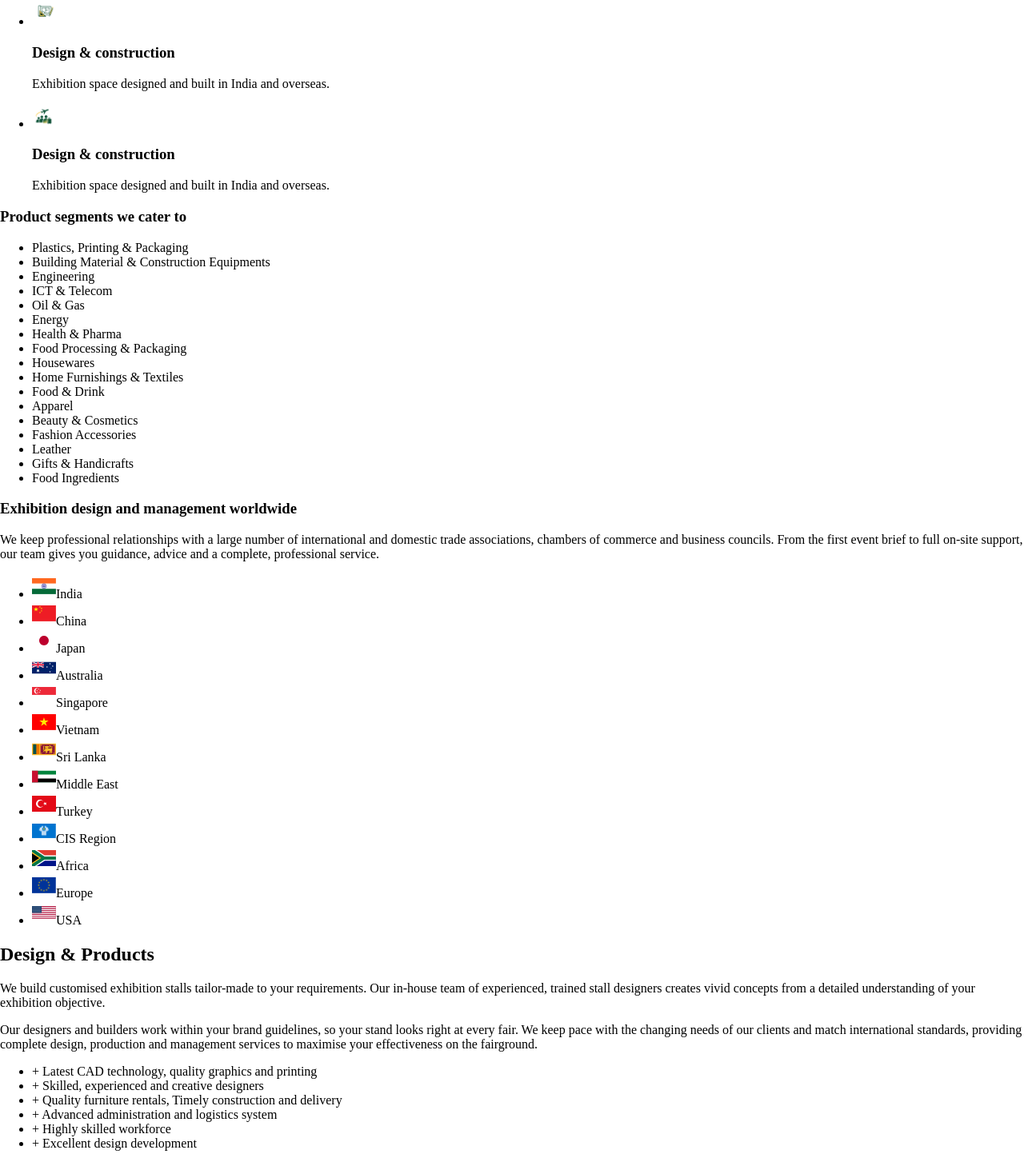
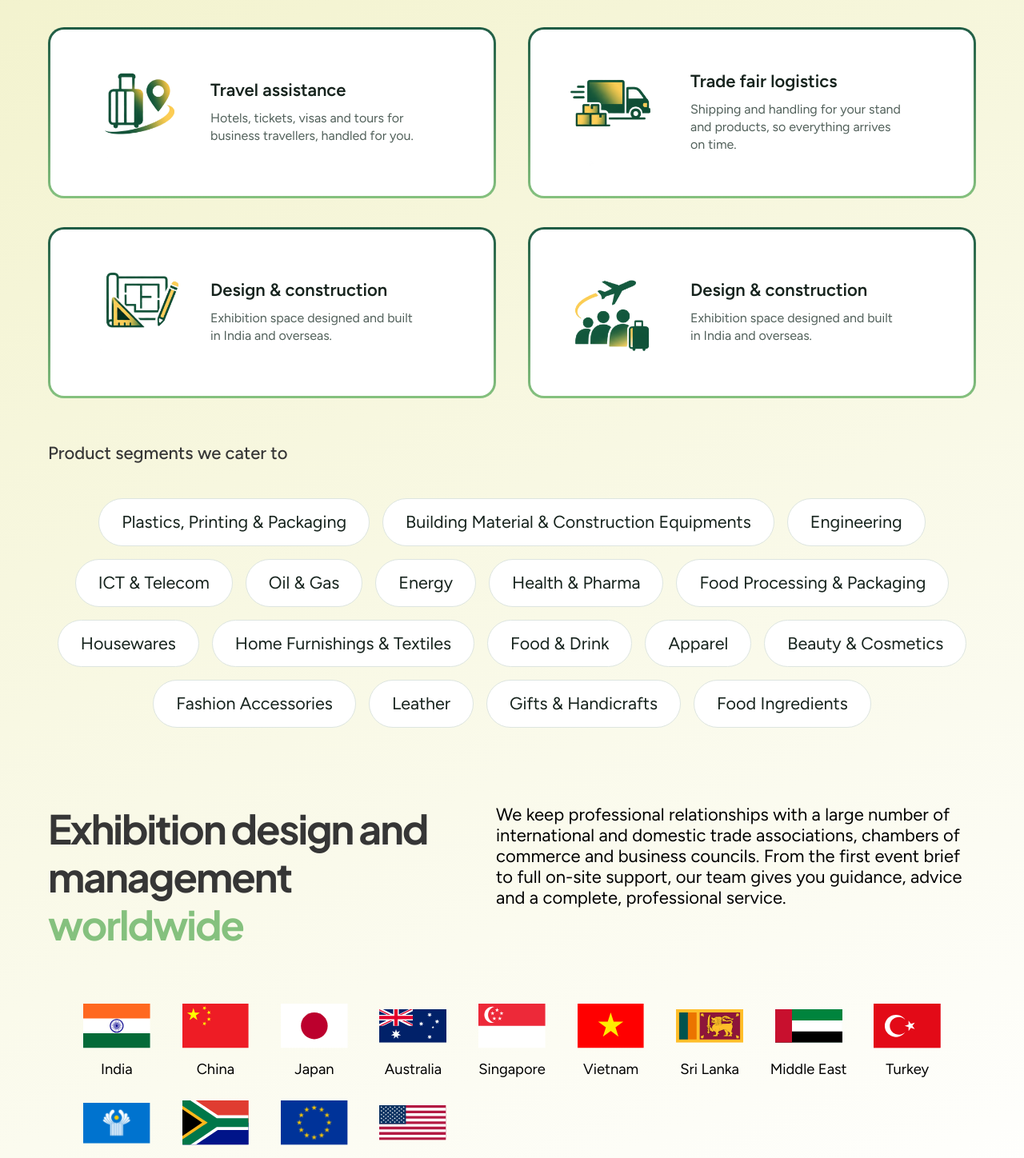
Before and after one commit to kasaxena5/showpluss, a Next.js app in the folder Web/: page / in a window 1280 px wide. Shown: the part 902-2350 px from the top of the page at 80% size. Built offline with nearby package versions, Linux system fonts and the light colour scheme.

Commit message:
Adding CSS

```diff
--- a/Web/src/app/page.tsx
+++ b/Web/src/app/page.tsx
@@ -9,8 +9,10 @@ export default function Home() {
   return (
     <>
       <OverviewSection />
-      <AboutSection />
-      <ServicesSection />
+      <div className="about-services">
+        <AboutSection />
+        <ServicesSection />
+      </div>
       <DesignProjectsSection />
       <TravelSection />
       <ContactSection />
--- a/Web/src/components/cards/ServiceCard.tsx
+++ b/Web/src/components/cards/ServiceCard.tsx
@@ -8,10 +8,12 @@ type ServiceCardProps = {
 
 export default function ServiceCard({ title, description, image }: ServiceCardProps) {
   return (
-    <li>
-      <Image src={image} alt="" width={30} height={30} />
-      <h3>{title}</h3>
-      <p>{description}</p>
+    <li className="service-card">
+      <Image className="service-card-image" src={image} alt="" width={144} height={144} />
+      <div className="service-card-content">
+        <h3 className="service-card-title">{title}</h3>
+        <p className="service-card-description">{description}</p>
+      </div>
     </li>
   );
 }
--- a/Web/src/components/chips/CategoryChip.tsx
+++ b/Web/src/components/chips/CategoryChip.tsx
@@ -3,5 +3,5 @@ type CategoryChipProps = {
 };
 
 export default function CategoryChip({ label }: CategoryChipProps) {
-  return <li>{label}</li>;
+  return <li className="category-chip">{label}</li>;
 }
--- a/Web/src/components/flags/CountryFlag.tsx
+++ b/Web/src/components/flags/CountryFlag.tsx
@@ -7,9 +7,9 @@ type CountryFlagProps = {
 
 export default function CountryFlag({ label, image }: CountryFlagProps) {
   return (
-    <li>
-      <Image src={image} alt="" width={30} height={30} />
-      <span>{label}</span>
+    <li className="country-flag">
+      <Image className="country-flag-image" src={image} alt="" width={84} height={56} />
+      <span className="country-flag-label">{label}</span>
     </li>
   );
 }
--- a/Web/src/components/sections/AboutSection.tsx
+++ b/Web/src/components/sections/AboutSection.tsx
@@ -1,9 +1,12 @@
 import { SECTION_IDS } from "@/constants/routes";
+import "@/styles/about-services.css";
 
 export default function AboutSection() {
   return (
-    <section id={SECTION_IDS.about}>
-      <h2>About us</h2>
+    <section id={SECTION_IDS.about} className="about" aria-labelledby="about-heading">
+      <div className="about-services-content about-intro">
+        <h2 id="about-heading" className="about-services-heading">About us</h2>
+        <div className="about-services-description">
           <p>
             Show Pluss Expos represents and organises international trade promotions
             to a premium standard, with support from leading Government Agencies,
@@ -14,6 +17,8 @@ export default function AboutSection() {
             assist, enlarge and strengthen international trade. Our focus is quality
             service and a lasting commitment to Indian exporters.
           </p>
+        </div>
+      </div>
     </section>
   );
 }
--- a/Web/src/components/sections/ServicesSection.tsx
+++ b/Web/src/components/sections/ServicesSection.tsx
@@ -3,12 +3,16 @@ import CategoryChip from "@/components/chips/CategoryChip";
 import CountryFlag from "@/components/flags/CountryFlag";
 import { ASSETS } from "@/constants/assets";
 import { SECTION_IDS } from "@/constants/routes";
+import "@/styles/about-services.css";
 
 export default function ServicesSection() {
   return (
-    <section id={SECTION_IDS.services}>
-      <h2>Our Services</h2>
-      <ul>
+    <section id={SECTION_IDS.services} className="services" aria-labelledby="services-heading">
+      <div className="about-services-content">
+        <h2 id="services-heading" className="about-services-heading services-heading">
+          Our <span className="services-heading-highlight">Services</span>
+        </h2>
+        <ul className="services-grid">
           <ServiceCard
             title="International exhibitions"
             description="Representation of international exhibitions worldwide."
@@ -40,8 +44,9 @@ export default function ServicesSection() {
             image={ASSETS.illustrations.services.travelDelegations}
           />
         </ul>
-      <h3>Product segments we cater to</h3>
-      <ul aria-label="Product categories">
+        <h3 className="services-subheading">Product segments we cater to</h3>
+      </div>
+      <ul className="services-categories" aria-label="Product categories">
         <CategoryChip label="Plastics, Printing & Packaging" />
         <CategoryChip label="Building Material & Construction Equipments" />
         <CategoryChip label="Engineering" />
@@ -60,14 +65,21 @@ export default function ServicesSection() {
         <CategoryChip label="Gifts & Handicrafts" />
         <CategoryChip label="Food Ingredients" />
       </ul>
-      <h3>Exhibition design and management worldwide</h3>
+      <div className="about-services-content services-worldwide">
+        <h3 className="about-services-heading">
+          Exhibition design and management{" "}
+          <span className="services-worldwide-highlight">worldwide</span>
+        </h3>
+        <div className="about-services-description">
           <p>
             We keep professional relationships with a large number of international
             and domestic trade associations, chambers of commerce and business
             councils. From the first event brief to full on-site support, our team
             gives you guidance, advice and a complete, professional service.
           </p>
-      <ul aria-label="Countries and regions">
+        </div>
+      </div>
+      <ul className="services-countries" aria-label="Countries and regions">
         <CountryFlag label="India" image={ASSETS.countries.india} />
         <CountryFlag label="China" image={ASSETS.countries.china} />
         <CountryFlag label="Japan" image={ASSETS.countries.japan} />
--- /dev/null
+++ b/Web/src/styles/about-services.css
@@ -0,0 +1,188 @@
+.about-services {
+  border-radius: var(--radius-panel) var(--radius-panel) 0 0;
+  background: var(--gradient-panel-services);
+  color: var(--color-text);
+  font-family: var(--font-body);
+}
+
+.about,
+.services {
+  scroll-margin-top: var(--layout-header-height);
+}
+
+.about {
+  padding-top: var(--layout-section-padding);
+  padding-bottom: var(--space-43);
+}
+
+.about-services-content {
+  box-sizing: border-box;
+  width: 100%;
+  max-width: calc(var(--layout-content-width) + 2 * var(--space-24));
+  margin-inline: auto;
+  padding-inline: var(--space-24);
+}
+
+.about-intro,
+.services-worldwide {
+  display: grid;
+  grid-template-columns: minmax(0, 1fr) minmax(0, 1.2fr);
+  gap: var(--space-60);
+}
+
+.about-services-heading {
+  margin: 0;
+  font-family: var(--font-heading);
+  font-size: var(--font-size-h2);
+  font-weight: var(--font-weight-bold);
+  line-height: var(--line-height-h2);
+  letter-spacing: var(--letter-spacing-h2-style);
+}
+
+.about-services-description {
+  display: grid;
+  align-content: start;
+  gap: var(--space-24);
+  color: var(--color-black);
+  font-size: var(--font-size-section-body);
+  line-height: var(--line-height-section-body);
+}
+
+.about-services-description p {
+  margin: 0;
+}
+
+.services {
+  padding-bottom: var(--layout-section-padding);
+}
+
+.services-heading {
+  margin-bottom: var(--space-48);
+}
+
+.services-heading-highlight {
+  background: var(--gradient-heading-section);
+  background-clip: text;
+  color: transparent;
+}
+
+.services-grid {
+  display: grid;
+  grid-template-columns: repeat(2, minmax(0, 1fr));
+  gap: var(--space-36) var(--space-40);
+  margin: 0;
+  padding: 0;
+  list-style: none;
+}
+
+.service-card {
+  display: flex;
+  align-items: center;
+  gap: var(--space-24);
+  box-sizing: border-box;
+  min-width: 0;
+  min-height: 188px;
+  padding: var(--space-32);
+  border: var(--border-width-card) solid transparent;
+  border-radius: var(--radius-card);
+  background:
+    linear-gradient(var(--color-card), var(--color-card)) padding-box,
+    linear-gradient(var(--color-green-700), var(--color-green-highlight)) border-box;
+}
+
+.service-card-image {
+  display: block;
+  flex-shrink: 0;
+  object-fit: contain;
+}
+
+.service-card-content {
+  min-width: 0;
+}
+
+.service-card-title {
+  margin: 0 0 var(--space-12);
+  color: var(--color-ink);
+  font-size: var(--font-size-card-heading);
+  font-weight: var(--font-weight-semibold);
+  line-height: var(--line-height-card-heading);
+}
+
+.service-card-description {
+  max-width: 26ch;
+  margin: 0;
+  color: var(--color-muted);
+  font-size: var(--font-size-card-body);
+  line-height: var(--line-height-card-body);
+}
+
+.services-subheading {
+  margin: var(--space-56) 0 var(--space-43);
+  font-size: var(--font-size-section-body);
+  font-weight: var(--font-weight-medium);
+  line-height: var(--line-height-section-body);
+}
+
+.services-categories {
+  display: flex;
+  flex-wrap: wrap;
+  justify-content: center;
+  gap: var(--space-16);
+  margin: 0;
+  padding: 0 var(--space-24);
+  list-style: none;
+}
+
+.category-chip {
+  flex-shrink: 0;
+  box-sizing: border-box;
+  max-width: 100%;
+  padding: var(--space-12) var(--space-28);
+  border: 1px solid var(--color-line);
+  border-radius: var(--radius-pill);
+  background: var(--color-card);
+  color: var(--color-ink);
+  font-size: var(--font-size-chip);
+  line-height: var(--line-height-chip);
+  overflow-wrap: anywhere;
+  text-align: center;
+}
+
+.services-worldwide {
+  margin-top: var(--space-96);
+  margin-bottom: var(--space-69);
+}
+
+.services-worldwide-highlight {
+  display: block;
+  color: var(--color-green-highlight);
+}
+
+.services-countries {
+  display: grid;
+  grid-template-columns: repeat(auto-fit, minmax(96px, 1fr));
+  gap: var(--space-24);
+  margin: 0 var(--space-96);
+  padding: 0;
+  list-style: none;
+}
+
+.country-flag {
+  display: flex;
+  flex-direction: column;
+  align-items: center;
+  gap: var(--space-12);
+  color: var(--color-black);
+  text-align: center;
+}
+
+.country-flag-image {
+  display: block;
+  object-fit: contain;
+}
+
+.country-flag-label {
+  font-size: var(--font-size-country);
+  line-height: var(--line-height-country);
+  white-space: nowrap;
+}
--- a/Web/src/styles/tokens.css
+++ b/Web/src/styles/tokens.css
@@ -19,7 +19,7 @@
   --gradient-heading-worldwide: linear-gradient(7.436808447681443deg, #85c17e 12.447%, #1c523a 74.946%);
   --gradient-heading-section: linear-gradient(2.4065484702308026deg, #85c17e 12.447%, #1c523a 74.946%);
   --gradient-heading-travel: linear-gradient(7.799642341201519deg, #85c17e 12.447%, #1c523a 74.946%);
-  --gradient-panel-services: linear-gradient(-28.740042978231045deg, rgb(241 208 88 / 0) 15.822%, #d9b250 109.39%);
+  --gradient-panel-services: linear-gradient(155deg, #efefbf, var(--color-card));
   --gradient-panel-travel: linear-gradient(155deg, #efefbf, var(--color-card));
   --gradient-hero-overlay: linear-gradient(0.9050685829324863deg, #417952 3.4567%, rgb(31 92 69 / 0) 36.857%), linear-gradient(0.43232868934977375deg, rgb(20 64 47 / 0) 122.5%, #000000 128.66%);
   --gradient-project-overlay: linear-gradient(to top, #0b4f22, rgb(102 102 102 / 0));
```
Lines whose indentation alone changed are shown as unchanged.
